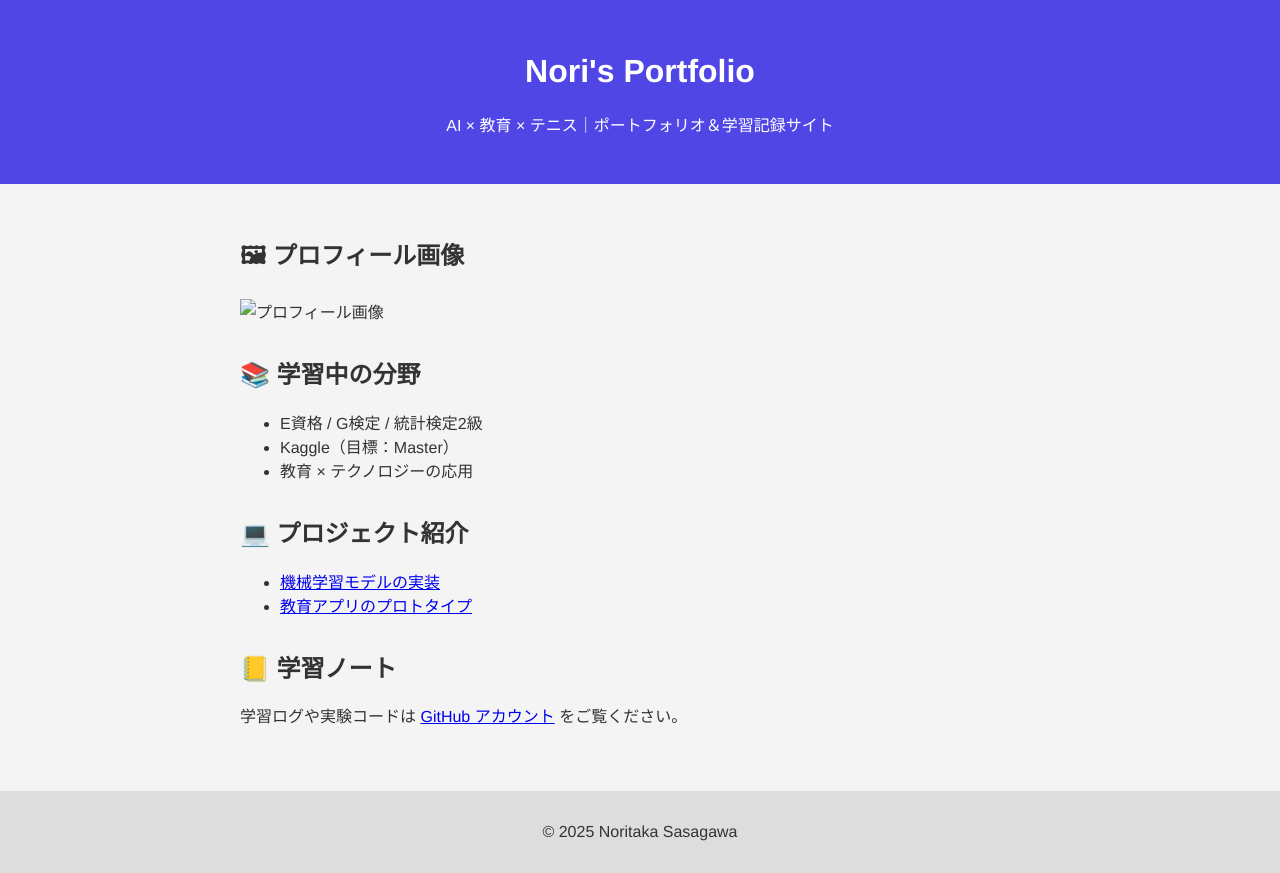
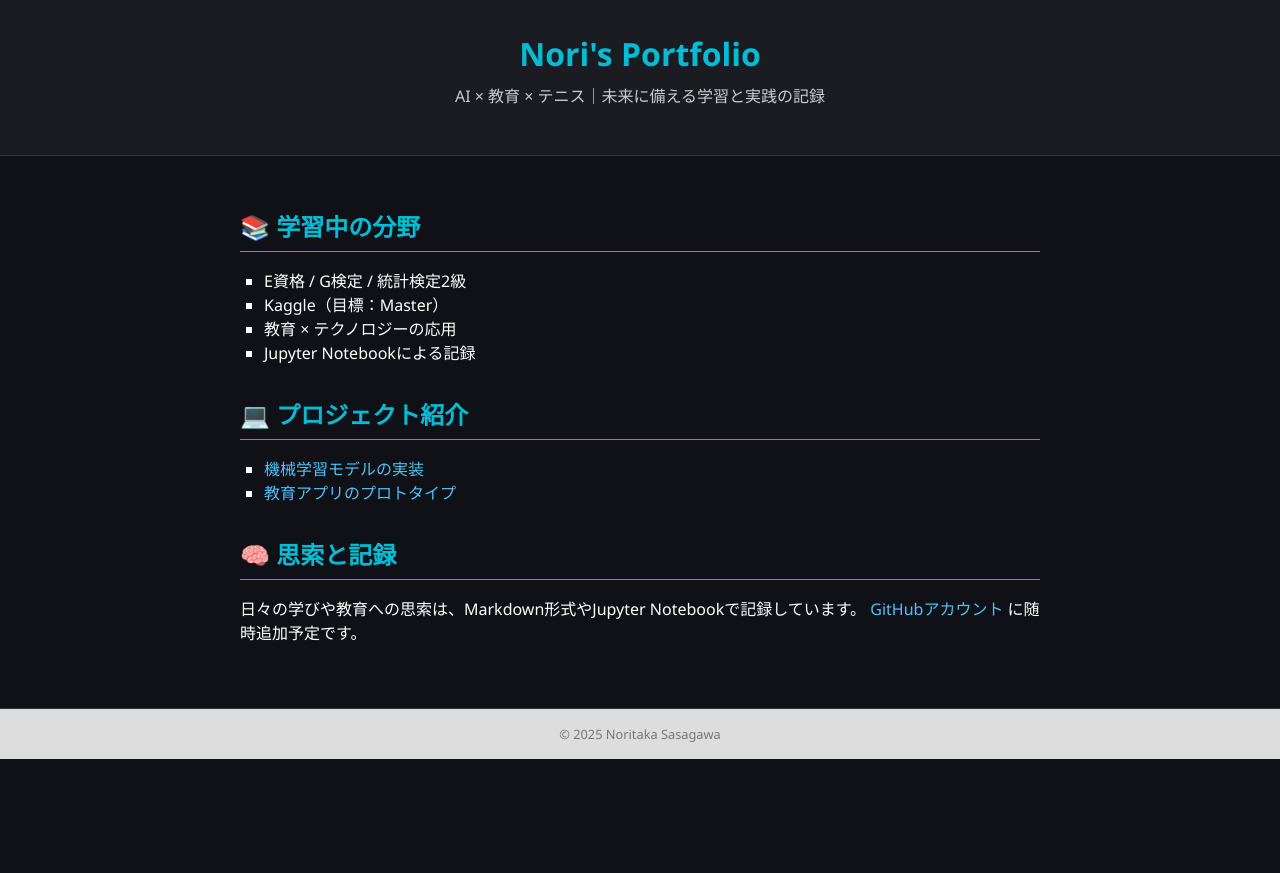
Before and after one commit to nori-sasa-dev/nori-sasa-dev.github.io, a plain HTML site: page index.html in a window 1280 px wide. After the commit the page ends 800 px from the top, so only its background shows below. Drawn offline with Linux system fonts and the light colour scheme.

Commit message:
Update index.html

```diff
--- a/index.html
+++ b/index.html
@@ -5,31 +5,81 @@
   <meta name="viewport" content="width=device-width, initial-scale=1.0" />
   <title>Nori's Portfolio</title>
   <link rel="stylesheet" href="style.css" />
+  <style>
+    body {
+      background-color: #0f1117;
+      color: #ffffff;
+      font-family: 'Segoe UI', 'Helvetica Neue', sans-serif;
+      margin: 0;
+      padding: 0;
+    }
+    header {
+      background-color: #1a1c22;
+      padding: 2rem;
+      text-align: center;
+      border-bottom: 1px solid #333;
+    }
+    header h1 {
+      margin: 0;
+      font-size: 2rem;
+      color: #00bcd4;
+    }
+    header p {
+      color: #ccc;
+      font-size: 1rem;
+      margin-top: 0.5rem;
+    }
+    main {
+      padding: 2rem;
+      max-width: 800px;
+      margin: auto;
+    }
+    section {
+      margin-bottom: 2rem;
+    }
+    h2 {
+      color: #00bcd4;
+      border-bottom: 1px solid #00bcd4;
+      padding-bottom: 0.5rem;
+      margin-bottom: 1rem;
+    }
+    ul {
+      list-style: square;
+      padding-left: 1.5rem;
+    }
+    a {
+      color: #4fc3f7;
+      text-decoration: none;
+    }
+    a:hover {
+      text-decoration: underline;
+    }
+    footer {
+      text-align: center;
+      padding: 1rem;
+      font-size: 0.8rem;
+      color: #777;
+      border-top: 1px solid #333;
+    }
+  </style>
 </head>
 <body>
   <header>
     <h1>Nori's Portfolio</h1>
-    <p>AI × 教育 × テニス｜ポートフォリオ＆学習記録サイト</p>
+    <p>AI × 教育 × テニス｜未来に備える学習と実践の記録</p>
   </header>
 
   <main>
-    <!-- プロフィール画像 -->
-    <section>
-      <h2>🖼 プロフィール画像</h2>
-      <img src="top.png" alt="プロフィール画像" width="300" />
-    </section>
-
-    <!-- 学習中の分野 -->
     <section>
       <h2>📚 学習中の分野</h2>
       <ul>
         <li>E資格 / G検定 / 統計検定2級</li>
         <li>Kaggle（目標：Master）</li>
         <li>教育 × テクノロジーの応用</li>
+        <li>Jupyter Notebookによる記録</li>
       </ul>
     </section>
 
-    <!-- プロジェクト紹介 -->
     <section>
       <h2>💻 プロジェクト紹介</h2>
       <ul>
@@ -38,15 +88,15 @@
       </ul>
     </section>
 
-    <!-- 学習ノート -->
     <section>
-      <h2>📒 学習ノート</h2>
-      <p>学習ログや実験コードは <a href="https://github.com/nori-sasa-dev">GitHub アカウント</a> をご覧ください。</p>
+      <h2>🧠 思索と記録</h2>
+      <p>日々の学びや教育への思索は、Markdown形式やJupyter Notebookで記録しています。
+      <a href="https://github.com/nori-sasa-dev">GitHubアカウント</a> に随時追加予定です。</p>
     </section>
   </main>
 
   <footer>
-    <p>&copy; 2025 Noritaka Sasagawa</p>
+    &copy; 2025 Noritaka Sasagawa
   </footer>
 </body>
 </html>
```
